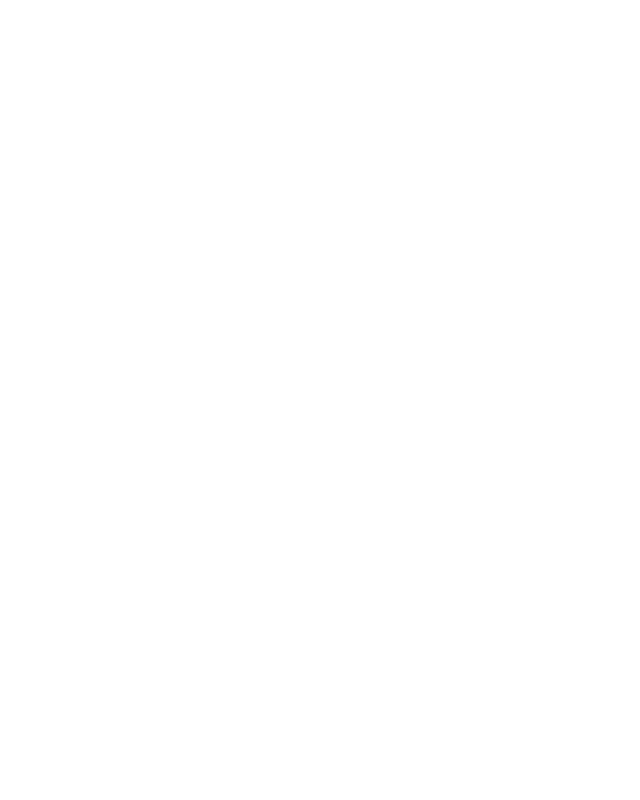
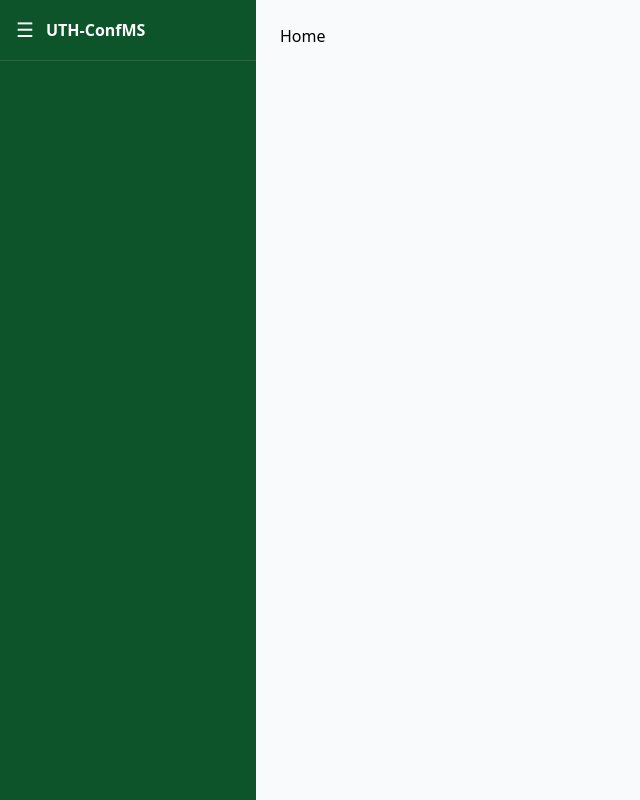
Before and after one commit to lephu2k6/UTH-ConfMS, a React (Vite) app in the folder client/: page / in a window 1280 px wide. Before the commit this address had no page. Shown: the whole page, without its empty margins (0-640 px from the left). Built offline with nearby package versions, Linux system fonts and the light colour scheme.

Commit message:
DashboardLayout + PublicLayout

```diff
--- a/client/index.html
+++ b/client/index.html
@@ -1,13 +1,17 @@
 <!doctype html>
 <html lang="en">
+
 <head>
   <meta charset="UTF-8" />
-    <link rel="icon" type="image/svg+xml" href="https://encrypted-tbn0.gstatic.com/images?q=tbn:ANd9GcSQ2qngGR0BYF1bjICOBcLj9Ud2CackBYmm7A&s" />
+  <link rel="icon" type="image/svg+xml"
+    href="https://encrypted-tbn0.gstatic.com/images?q=tbn:ANd9GcSQ2qngGR0BYF1bjICOBcLj9Ud2CackBYmm7A&s" />
   <meta name="viewport" content="width=device-width, initial-scale=1.0" />
   <title>Hệ thống quản lý giấy tờ Hội nghị Nghiên cứu khoa học dành cho Trường ĐH UTH</title>
 </head>
+
 <body>
   <div id="root"></div>
   <script type="module" src="/src/main.jsx"></script>
 </body>
+
 </html>
--- /dev/null
+++ b/client/src/app/layouts/DashboardLayout.jsx
@@ -0,0 +1,38 @@
+import { Outlet } from "react-router-dom";
+import { useState } from "react";
+
+export default function DashboardLayout() {
+    const [open, setOpen] = useState(true);
+
+    return (
+        <div className="flex min-h-screen">
+            <aside
+                className={`
+          bg-green-900 text-white
+          transition-all duration-300
+          ${open ? "w-64" : "w-14"}
+        `}
+            >
+                <div className="flex items-center gap-3 p-4 border-b border-white/10">
+                    <button
+                        onClick={() => setOpen(!open)}
+                        className="text-xl"
+                    >
+                        ☰
+                    </button>
+
+                    {open && <span className="font-semibold">UTH-ConfMS</span>}
+                </div>
+
+                {open && (
+                    <div className="p-4 text-sm opacity-80">
+                    </div>
+                )}
+            </aside>
+
+            <main className="flex-1 p-6 bg-gray-50">
+                <Outlet />
+            </main>
+        </div>
+    );
+}
--- /dev/null
+++ b/client/src/app/layouts/PublicLayout.jsx
@@ -0,0 +1,9 @@
+import { Outlet } from "react-router-dom";
+
+export default function PublicLayout() {
+    return (
+        <div className="min-h-screen flex items-center justify-center bg-gray-100">
+            <Outlet />
+        </div>
+    )
+}
--- a/client/src/app/router/index.jsx
+++ b/client/src/app/router/index.jsx
@@ -1,15 +1,26 @@
 import React from "react";
 import { BrowserRouter, Routes, Route } from "react-router-dom";
+
+//layouts
+import PublicLayout from "../layouts/PublicLayout";
+import DashboardLayout from "../layouts/DashboardLayout";
+
 //route auth
-import Login from "../../features/auth/pages/Login"
+import Login from "../../features/auth/pages/Login";
 import Register from "../../features/auth/pages/Register";
+import Home from "../../features/dashboard/pages/Home";
 
 export default function AppRouter() {
     return (
         <BrowserRouter>
             <Routes>
-                <Route path="/login" element={<Login />} />
-                <Route path="/register" element={<Register />} />
+                <Route element={<PublicLayout />}>
+                    <Route path="/login" element={<Login />} />
+                    <Route path="/register" element={<Register />} />
+                </Route>
+                <Route path="/" element={<DashboardLayout />}>
+                    <Route index element={<Home />} />
+                </Route>
             </Routes>
         </BrowserRouter>
     )
--- /dev/null
+++ b/client/src/features/dashboard/pages/Home.jsx
@@ -0,0 +1,3 @@
+export default function Home() {
+    return <h1>Home</h1>
+}
--- a/client/vite.config.js
+++ b/client/vite.config.js
@@ -1,8 +1,12 @@
 import { defineConfig } from 'vite'
+import React from '@vitejs/plugin-react'
 import tailwindcss from '@tailwindcss/vite'
 
 export default defineConfig({
   plugins: [
+    React({
+      jsxRuntime: 'automatic',
+    }),
     tailwindcss(),
   ],
 })
```
Also changed, not shown: 1 other file (tests, documents, lock files or other folders). Lines whose indentation alone changed are shown as unchanged.
